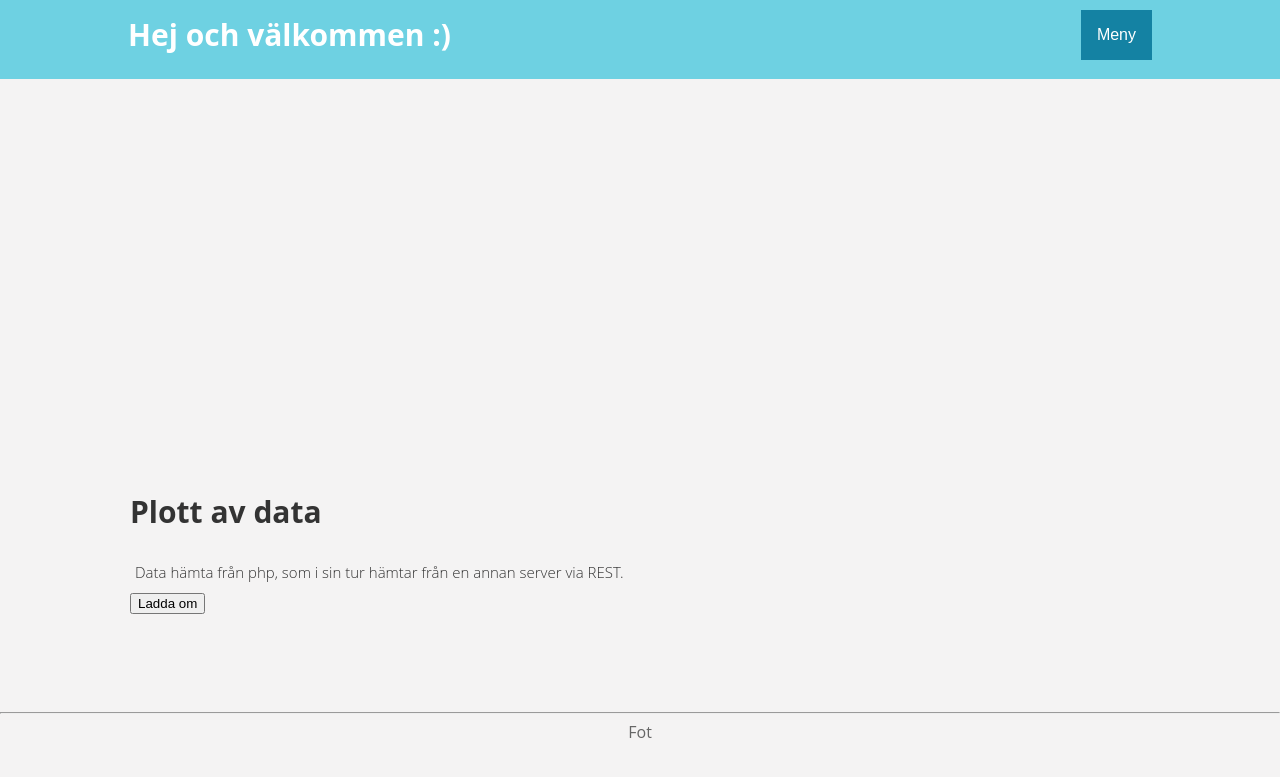
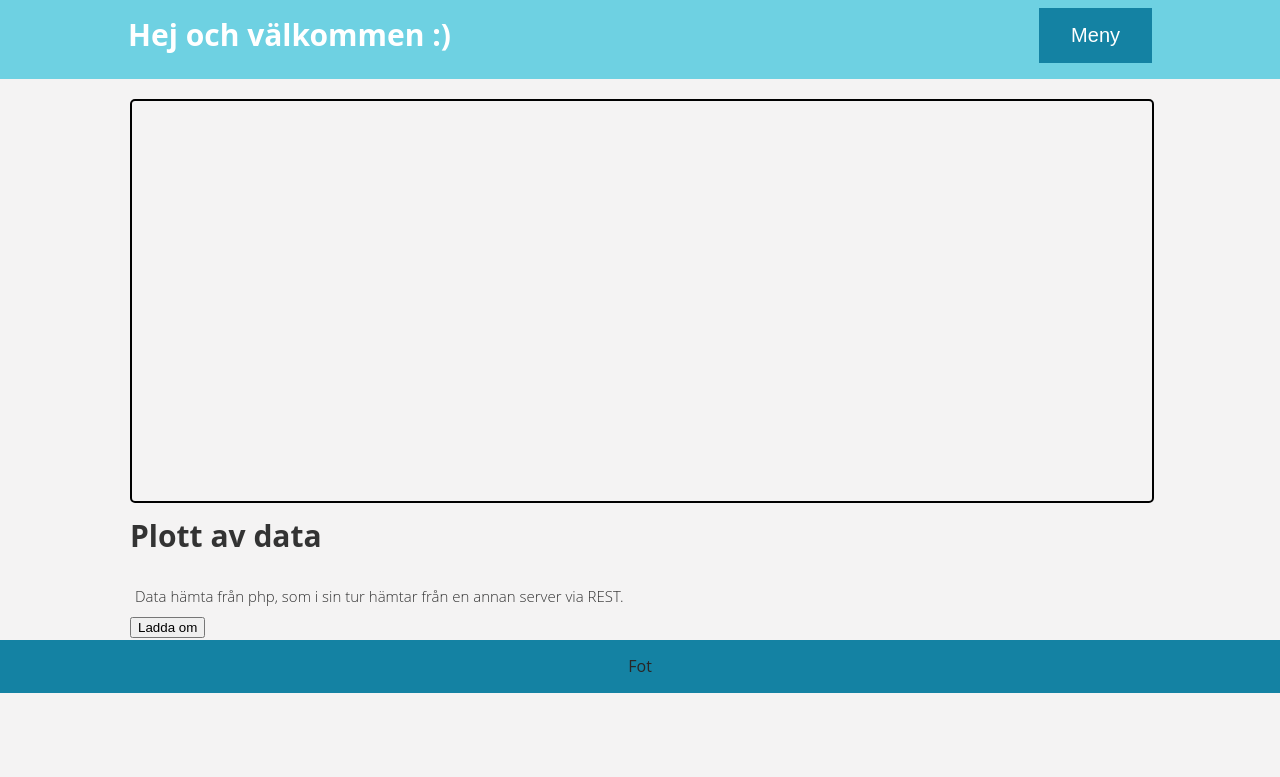
Before and after one commit to Kiregnu/DT159G, a PHP site: page / in a window 1280 px wide. Shown: the top 777 px of the page. Run offline with PHP 8.4, Linux system fonts and the light colour scheme; some libraries are stand-ins or nearby versions.

Commit message:
Add files via upload

```diff
--- a/Tillämpad/css/styles.css
+++ b/Tillämpad/css/styles.css
@@ -31,6 +31,14 @@ body {
     margin-right:25%;
 }
 
+#graf {
+    margin:20px 0 0 0;
+    height:400px;
+    width:100%;
+    border:2px solid #000000;
+    border-radius:5px;
+}
+
 .contain { width: 100%; max-width: 1020px; margin: 0 auto; height:fit-content;}
 .container {
     width: 96%;
@@ -54,16 +62,27 @@ p {
     padding:5px;
 }
 
-footer { clear: both; margin: 30px 0 0 0; padding: 60px 0 0 0; font-size: 0.825em; color: #666; text-align: center; }
+
+
+footer {
+    clear: both;
+    margin: 0 0 0 0;
+    padding: 10px 0 10px 0;
+    font-size: 0.825em;
+    color: rgb(41, 38, 38);
+    text-align: center;
+    background-color:#1482a3;
+
+}
 
 
 /* Dropdown Button */
 .dropbtn {
-    margin: 10px 0 0 0;
+    margin: 8px 0 0 0;
     background-color: #1482a3;
     color: white;
-    padding: 16px;
-    font-size: 16px;
+    padding: 16px 32px 16px 32px;
+    font-size: 20px;
     border: none;
 
   }
@@ -78,11 +97,12 @@ footer { clear: both; margin: 30px 0 0 0; padding: 60px 0 0 0; font-size: 0.825e
   .dropdown-content {
     display: none;
     position: absolute;
-    background-color: #0d248a;
+    background-color: #1e639b;
     min-width: 160px;
     box-shadow: 0px 8px 16px 0px rgba(0,0,0,0.2);
     z-index: 1;
     color: black;
+    font-size: 20px;
   }
 
   /* Links inside the dropdown */
@@ -94,13 +114,13 @@ footer { clear: both; margin: 30px 0 0 0; padding: 60px 0 0 0; font-size: 0.825e
   }
 
   /* Change color of dropdown links on hover */
-  .dropdown-content a:hover {background-color: #0d248a;}
+  .dropdown-content a:hover {background-color: #0d5c8a;}
 
   /* Show the dropdown menu on hover */
   .dropdown:hover .dropdown-content {display: block;}
 
   /* Change the background color of the dropdown button when the dropdown content is shown */
-  .dropdown:hover .dropbtn {background-color: #1a34a8;}
+  .dropdown:hover .dropbtn {background-color: #1a68a8;}
 
 @media only screen and (max-width : 800px) {
     body {
--- a/Tillämpad/includes/footer.php
+++ b/Tillämpad/includes/footer.php
@@ -1,6 +1,6 @@
 <footer>
             <div>
-                <hr>
+
                 <h4>Fot</h4>
             </div>
         </footer>
--- a/Tillämpad/includes/mainpagelayout.php
+++ b/Tillämpad/includes/mainpagelayout.php
@@ -1,5 +1,5 @@
 <div class="contain">
-		<div id="graf" style="width: 1200px; height: 400px;"><!-- Plotly ritas här --></div>
+		<div id="graf"><!-- Plotly ritas här --></div>
 
 		<h1>Plott av data</h1>
 		<p>Data hämta från php, som i sin tur hämtar från en annan server via REST.</p>
--- a/Tillämpad/js/main.js
+++ b/Tillämpad/js/main.js
@@ -1,5 +1,6 @@
 var url = "https://opendata-download-metfcst.smhi.se/api/category/pmp3g/version/2/geotype/point/lon/17.2664/lat/62.4066/data.json";
 
+//skriver data i konsol (bara för att visualisera)
 async function getapi(url) {
   const response = await fetch(url);
 
@@ -10,6 +11,7 @@ async function getapi(url) {
 }
 getapi(url);
 
+//Hämtar datan från data.php, kör plot-funktion
 function loadDoc() {
   let url = "includes/data.php";
 
@@ -20,7 +22,7 @@ function loadDoc() {
 }
 
 var layout = {
-  title: "Sundsvall"
+  title: "data"
 }
 
 function plottning( data ) {
```
Also changed, not shown: Tillämpad/includes/data.php (+7 -8 lines).
